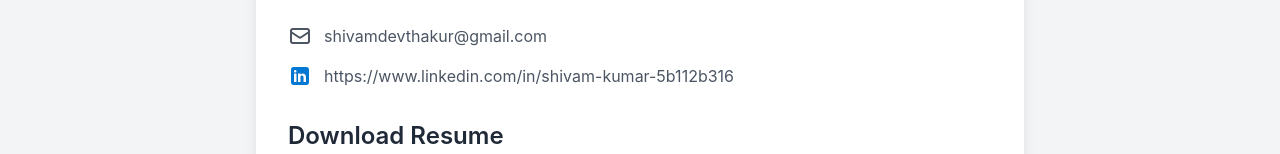
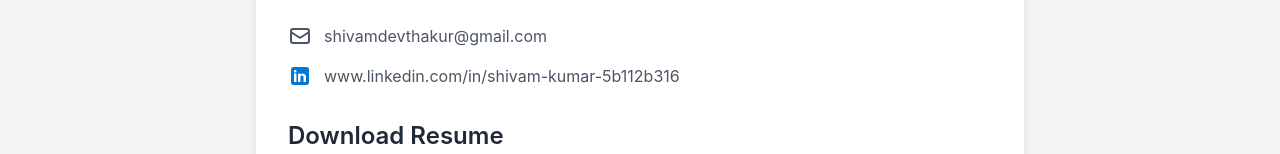
Before and after one commit to Rogshivam/my-portfolio, a React (Create React App) app in the folder frontend/: page /contact in a window 1280 px wide. Shown: the part 268-422 px from the top of the page. Built offline with nearby package versions, Linux system fonts and the light colour scheme.

Commit message:
fixing names

```diff
--- a/frontend/public/index.html
+++ b/frontend/public/index.html
@@ -24,7 +24,7 @@
       work correctly both with client-side routing and a non-root public URL.
       Learn how to configure a non-root public URL by running `npm run build`.
     -->
-    <title>React App</title>
+    <title>SHIVAM KUMAR</title>
   </head>
   <body>
     <noscript>You need to enable JavaScript to run this app.</noscript>
--- a/frontend/src/components/Contact.js
+++ b/frontend/src/components/Contact.js
@@ -80,7 +80,7 @@ const Contact = () => {
                     rel="noopener noreferrer"
                     className="text-sm sm:text-base text-gray-600 dark:text-gray-300"
                   >
-                    https://www.linkedin.com/in/shivam-kumar-5b112b316
+                    www.linkedin.com/in/shivam-kumar-5b112b316
                   </a>
                 </div>
               </div>
```
